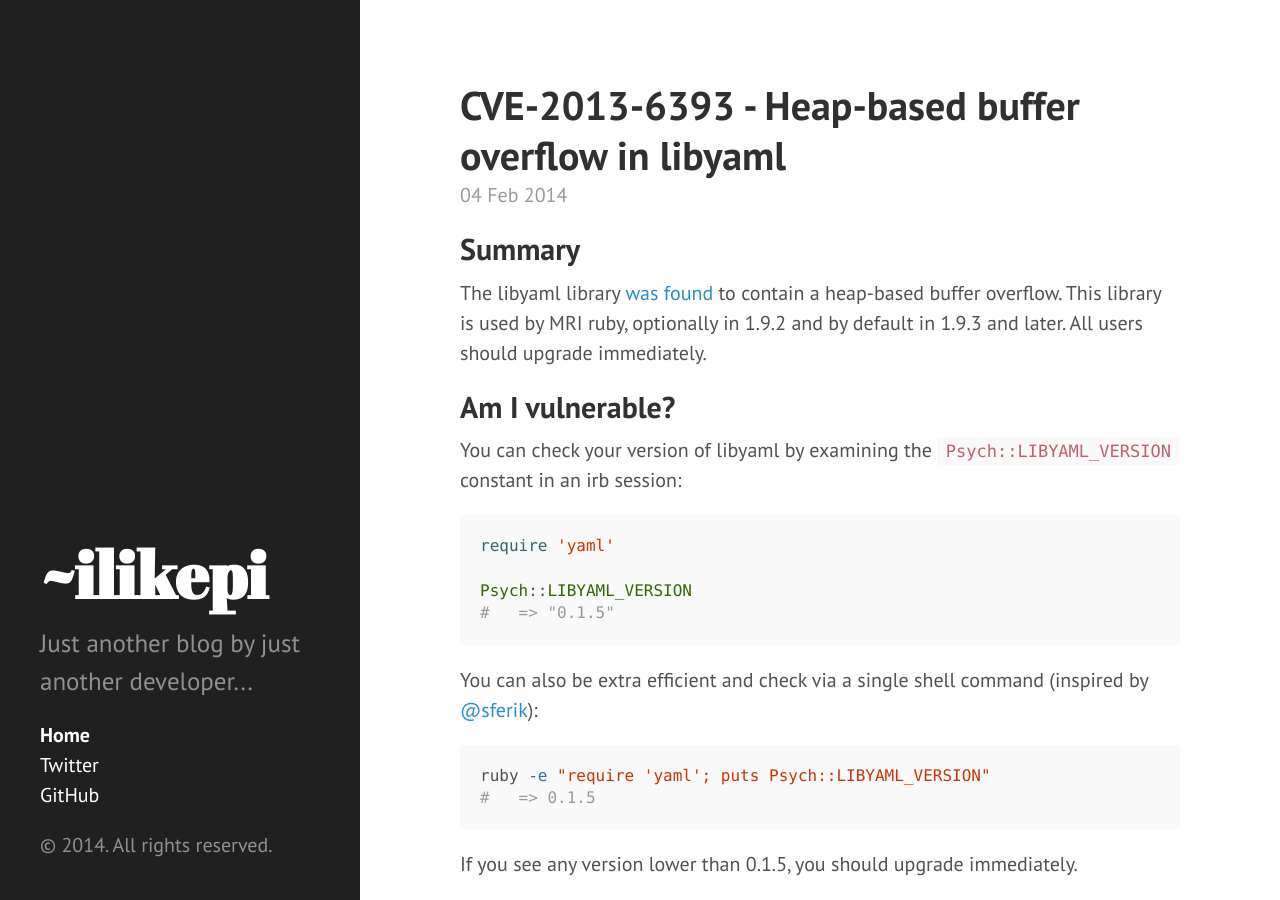
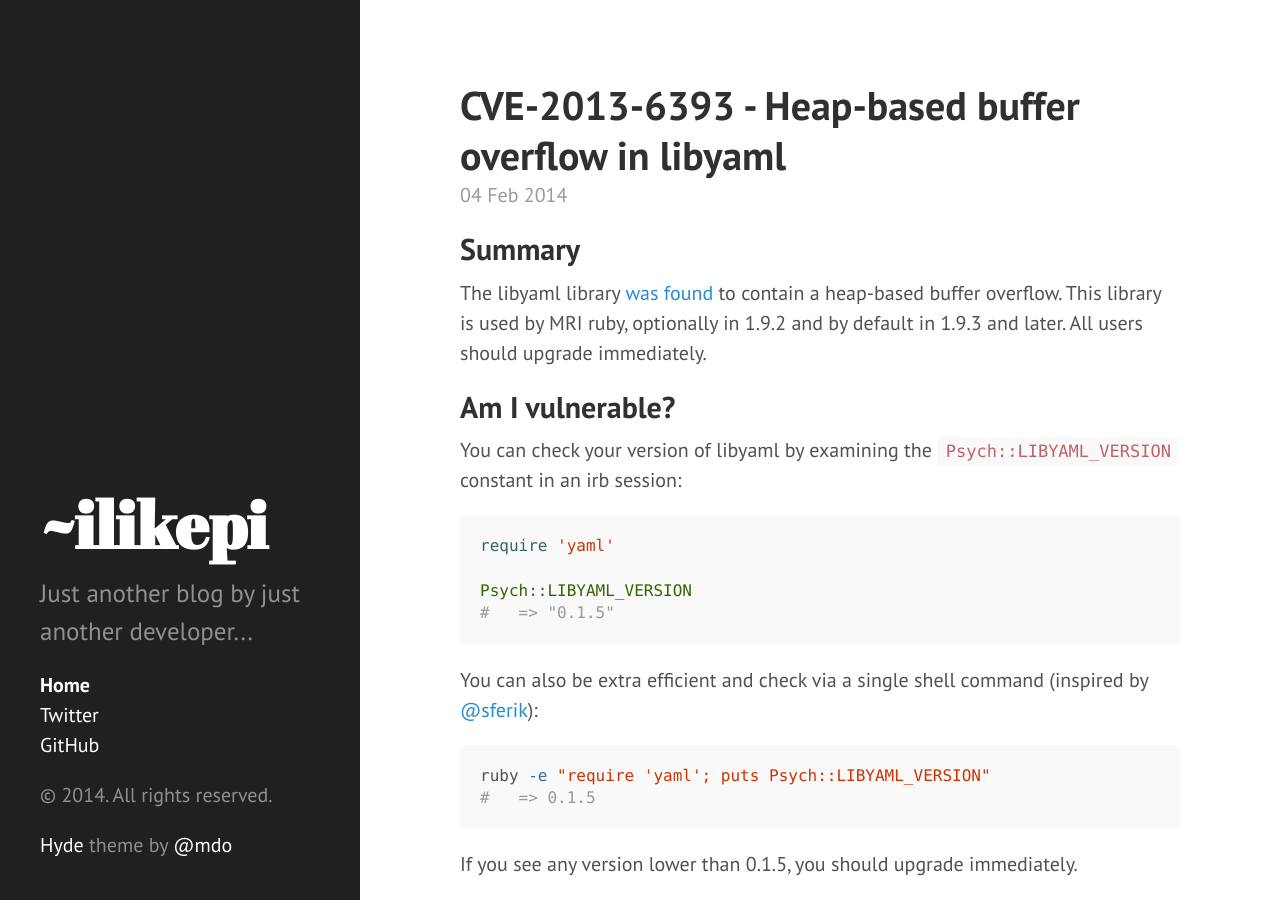
Before and after one commit to ilikepi/ilikepi.github.io, a Jekyll site: the page built from index.html, in a window 1280 px wide and 900 px high. Built offline with Jekyll 4.4.1, drawn with Linux system fonts in a browser that asks for light colours; Markdown is read by kramdown in place of the engine named in the settings; the list of posts is cut into pages by our own code.

Commit message:
Add link to theme project/author

```diff
--- a/_config.yml
+++ b/_config.yml
@@ -16,4 +16,10 @@ author:
   twitter:           'https://twitter.com/ilikemu'
   github:            'https://github.com/ilikepi'
 
+theme:
+  author:
+    name:            '@mdo'
+    url:             'http://markdotto.com/'
+  url:               'https://github.com/poole/hyde'
+
 paginate:            5
--- a/_includes/sidebar.html
+++ b/_includes/sidebar.html
@@ -31,5 +31,10 @@
     </ul>
 
     <p>&copy; {{ site.time | date: '%Y' }}. All rights reserved.</p>
+
+    <p>
+      <a href="{{ site.theme.url }}">Hyde</a> theme by
+      <a href="{{ site.theme.author.url }}">{{ site.theme.author.name }}</a>
+    </p>
   </div>
 </div>
```
